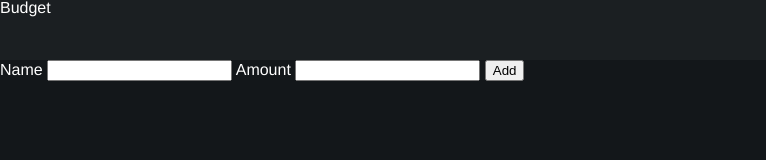
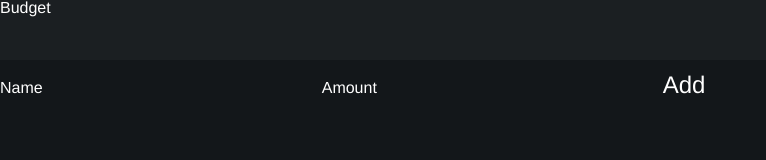
Before and after one commit to RudolfsVin/budget-dashboard, a plain HTML site: page index.html in a window 1280 px wide. Shown: the whole page, without its empty margins (0-766 px from the left). Drawn offline with Linux system fonts and the light colour scheme.

Commit message:
Input changes

```diff
--- a/style.css
+++ b/style.css
@@ -37,6 +37,17 @@ header {
     font-size: 12px;
 }
 
+form > input {
+    height: 50px;
+    background-color: var(--tertiary-color);
+    border: 0;
+    color: white;
+    font-family: Helvetica;
+    font-size: 24px;
+    box-sizing: border-box;
+    margin-bottom: 20px;
+}
+
 @media (min-width: 1001px) {
     .transaction:nth-child(5n) {
         margin-right: 0px;
```
